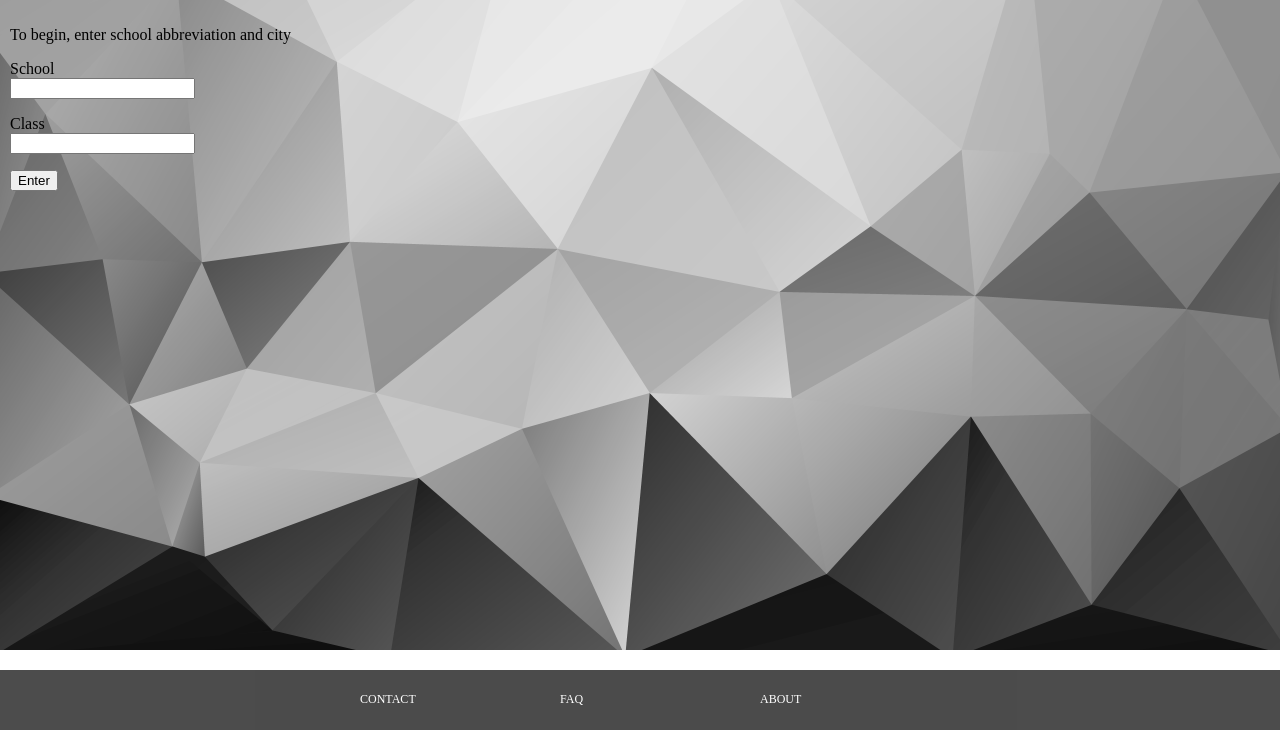
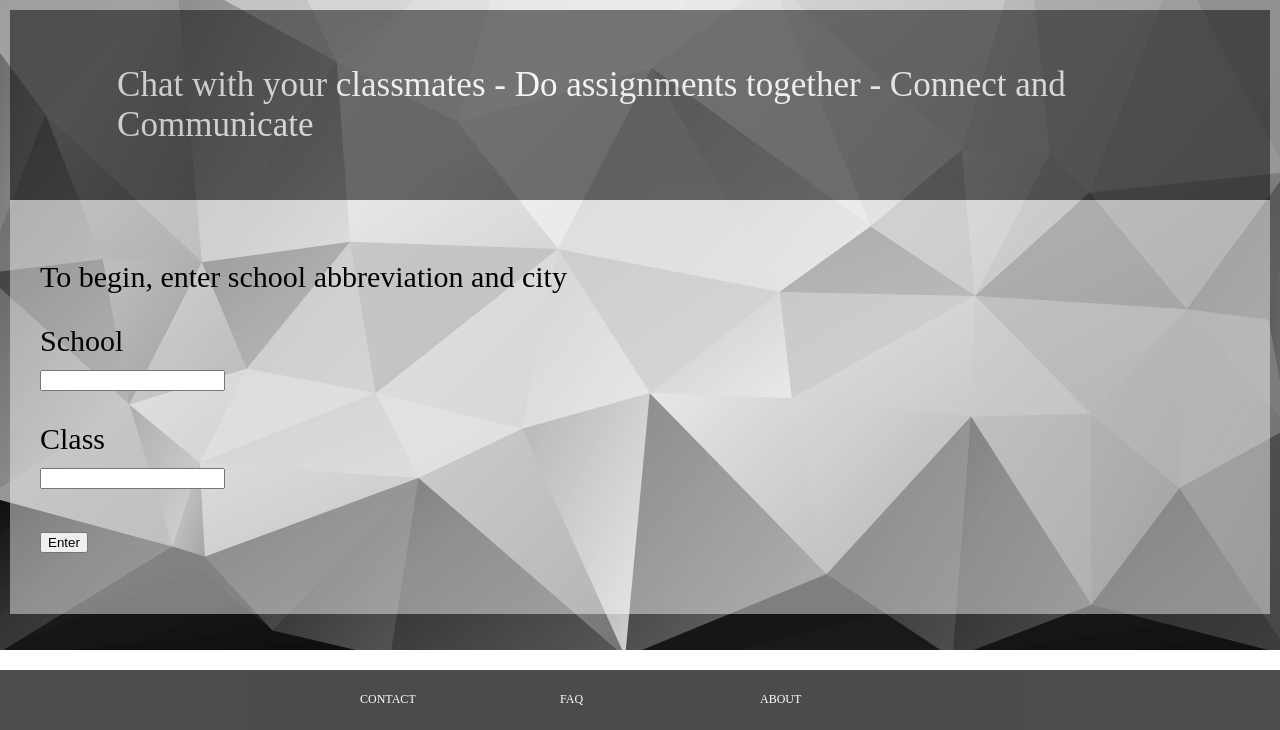
Before and after one commit to HackCU/MenInCode, a Rails app: page / in a window 1280 px wide. Shown: the part 70-800 px from the top of the page. Run offline with Rails 7, Linux system fonts and the light colour scheme; style sheets or scripts are compiled from the project's sources; some libraries are stand-ins or nearby versions.

Commit message:
ui updates

```diff
--- a/classyapp/app/assets/stylesheets/welcome.scss
+++ b/classyapp/app/assets/stylesheets/welcome.scss
@@ -1,3 +1,25 @@
 // Place all the styles related to the welcome controller here.
 // They will automatically be included in application.css.
 // You can use Sass (SCSS) here: http://sass-lang.com/
+#intro-description-container  {
+    background-color: black;
+    opacity: .5;
+}
+
+#submit-stuff-container  {
+    background: rgba(255, 255, 255, .45);
+}
+
+#submit-stuff-content {
+    padding: 30px;
+    color: rgba(0,0,0,1);
+    font-size: 30px;
+}
+
+#intro-description-content {
+    font-size: 35px;
+    margin: 0 auto;
+    width: 83%;
+    color: white;
+    padding: 20px;
+    }
--- a/classyapp/app/views/welcome/index.html.erb
+++ b/classyapp/app/views/welcome/index.html.erb
@@ -1,3 +1,13 @@
+
+<div id ="intro-description-container">
+    <div id ="intro-description-content">
+        <p> Chat with your classmates - Do assignments together - Connect and Communicate <pi>
+    </div>
+</div>
+
+
+<div id="submit-stuff-container">
+    <div id="submit-stuff-content">
 <p> To begin, enter school abbreviation and city </p>
 <%= form_for :school do |f| %>
   <p>
@@ -14,3 +24,5 @@
     <%= f.submit 'Enter'%>
   </p>
 <% end %>
+</div>
+</div>
```
